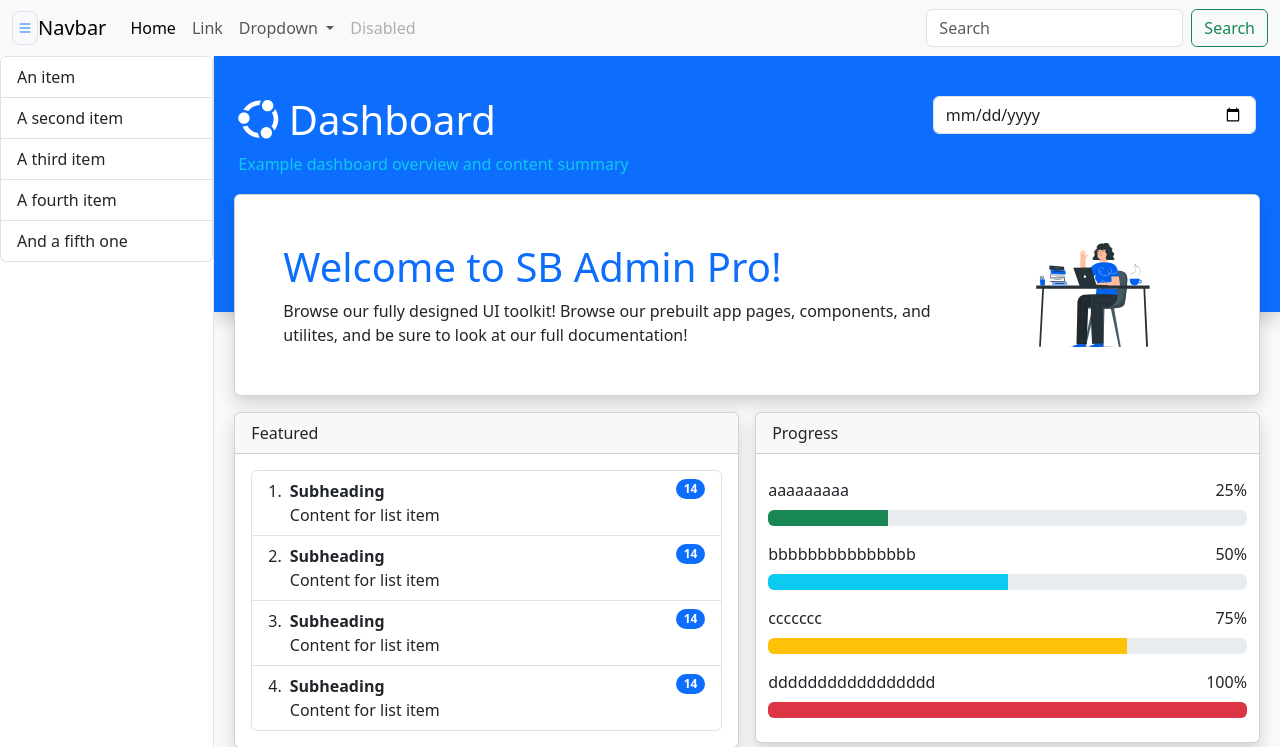
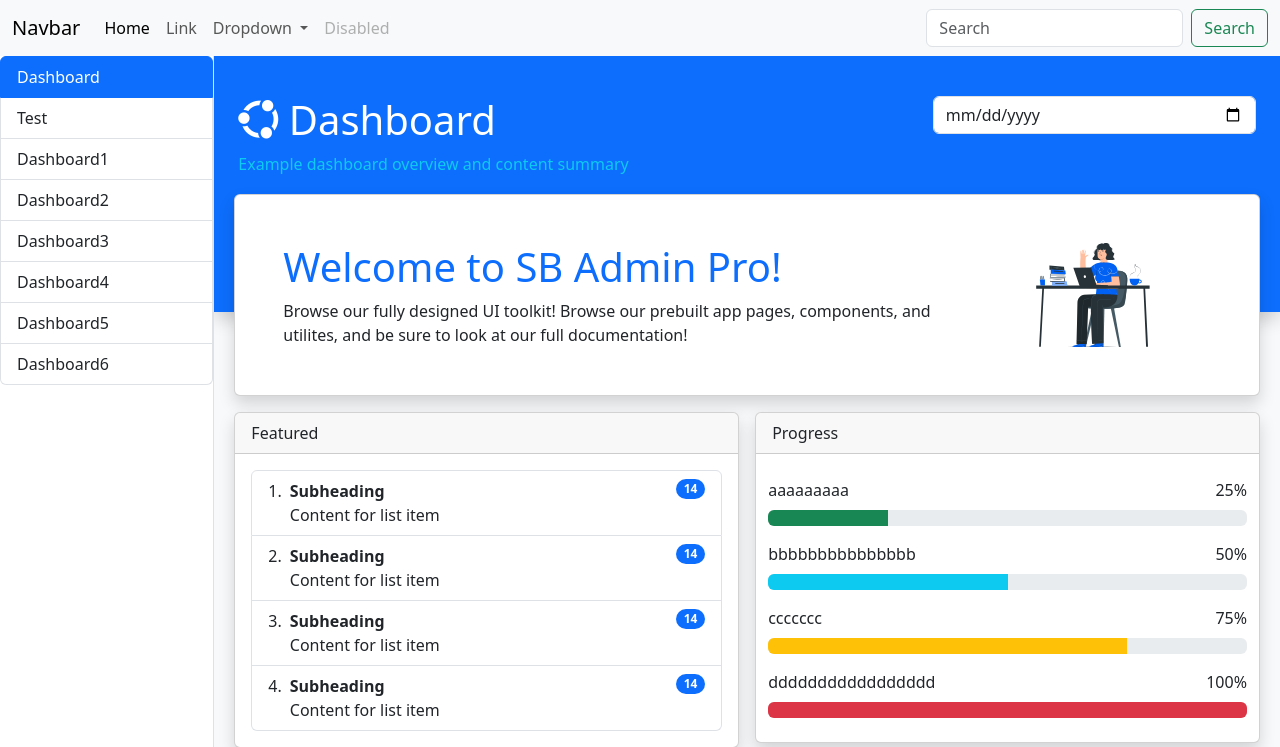
Before and after one commit to khomsunt/pcu, a PHP site: page /main in a window 1280 px wide. Shown: the top 747 px of the page. Run offline with PHP 8.4, Linux system fonts and the light colour scheme; some libraries are stand-ins or nearby versions.

Commit message:
link sidebar

```diff
--- /dev/null
+++ b/css/main.css
@@ -0,0 +1,3 @@
+.shadow-right {
+    box-shadow: rgba(0, 0, 0, 0.45) 0px 25px 20px -20px;
+}
--- a/js/function.js
+++ b/js/function.js
@@ -1,4 +1,5 @@
 function loadPage(url, target, params = {}) {
+    $("#" + target).html('<div class="d-flex justify-content-center p-1"><div class="spinner-border text-primary" role=" status "></div></div>');
     $.ajax({method: "POST", url: url, data: params}).done(function (msg) {
         $("#" + target).html(msg);
     });
--- a/main/chart01.php
+++ b/main/chart01.php
@@ -3,8 +3,7 @@
 </div>
 
 <script>
-const ctx = document.getElementById('myChart01');
-new Chart(ctx, {
+new Chart($("#myChart01"), {
     type: 'bar',
     data: {
         labels: ['Red', 'Blue', 'Yellow', 'Green', 'Purple', 'Orange'],
--- a/main/chart02.php
+++ b/main/chart02.php
@@ -3,7 +3,7 @@
 </div>
 
 <script>
-const data = {
+var data = {
     labels: ['2563', '2564', '2565', '2566'],
     datasets: [{
         label: 'Dataset 1',
--- a/main/index.php
+++ b/main/index.php
@@ -9,6 +9,7 @@
     <link href="https://cdn.jsdelivr.net/npm/bootstrap@5.3.0-alpha3/dist/css/bootstrap.min.css" rel="stylesheet"
         integrity="sha384-KK94CHFLLe+nY2dmCWGMq91rCGa5gtU4mk92HdvYe+M/SXH301p5ILy+dN9+nJOZ" crossorigin="anonymous">
     <link rel="stylesheet" href="https://cdn.datatables.net/1.13.4/css/jquery.dataTables.css" />
+    <link rel="stylesheet" href="../css/main.css">
     <script src="https://ajax.googleapis.com/ajax/libs/jquery/3.6.4/jquery.min.js"></script>
     <script src="../js/function.js"></script>
     <script src="https://cdn.jsdelivr.net/npm/chart.js@4.2.1/dist/chart.umd.min.js"></script>
--- a/main/sidebar.php
+++ b/main/sidebar.php
@@ -1,7 +1,32 @@
-<ul class="list-group pt-2">
-    <li class="list-group-item">An item</li>
-    <li class="list-group-item">A second item</li>
-    <li class="list-group-item">A third item</li>
-    <li class="list-group-item">A fourth item</li>
-    <li class="list-group-item">And a fifth one</li>
-</ul>
+<div class="sidebar-btn list-group pt-2">
+    <a href="#" class="list-group-item list-group-item-action active" url="../main/dashbord.php"
+        target_div="display">Dashboard</a>
+    <a href="#" class="list-group-item list-group-item-action" url="../main/test.php" target_div="display">Test</a>
+    <a href="#" class="list-group-item list-group-item-action" url="../main/test.php"
+        target_div="display">Dashboard1</a>
+    <a href="#" class="list-group-item list-group-item-action" url="../main/test.php"
+        target_div="display">Dashboard2</a>
+    <a href="#" class="list-group-item list-group-item-action" url="../main/test.php"
+        target_div="display">Dashboard3</a>
+    <a href="#" class="list-group-item list-group-item-action" url="../main/test.php"
+        target_div="display">Dashboard4</a>
+    <a href="#" class="list-group-item list-group-item-action" url="../main/test.php"
+        target_div="display">Dashboard5</a>
+    <a href="#" class="list-group-item list-group-item-action" url="../main/test.php"
+        target_div="display">Dashboard6</a>
+</div>
+<script>
+$(function() {
+    loadPage("../main/dashbord.php", "display");
+    $(document).on("click touchstart", ".sidebar-btn > a", function(e) {
+        e.preventDefault();
+        setActiveSidebar($(this));
+        loadPage($(this).attr("url"), $(this).attr("target_div"));
+    });
+})
+
+function setActiveSidebar(this_btn) {
+    $(".sidebar-btn > a").removeClass("active");
+    $(this_btn).addClass("active");
+}
+</script>
--- /dev/null
+++ b/main/test.php
@@ -0,0 +1,5 @@
+Test page<br>
+Test page<br>
+Test page<br>
+Test page<br>
+Test page<br>
--- a/main/topbar.php
+++ b/main/topbar.php
@@ -1,8 +1,5 @@
 <nav class="navbar navbar-expand-lg bg-body-tertiary fixed-top">
     <div class="container-fluid">
-        <a href="#" data-bs-target="#sidebar" data-bs-toggle="collapse"
-            class="border rounded-3 p-1 text-decoration-none"><i class="bi bi-list"></i></a>
-
         <a class="navbar-brand" href="#">Navbar</a>
         <button class="navbar-toggler" type="button" data-bs-toggle="collapse" data-bs-target="#navbarSupportedContent"
             aria-controls="navbarSupportedContent" aria-expanded="false" aria-label="Toggle navigation">
--- a/template/default.php
+++ b/template/default.php
@@ -1,10 +1,13 @@
 <div class="container-fluid p-0">
     <div class="row" style="margin:0; padding:0;">
         <div id="topbar" class="col-12 shadow"></div>
-        <div id="sidebar" class="col-sm-2 col-auto pt-5 px-0 collapse show collapse-horizontal overflow-hidden"
-            style="margin:0; padding:0; overflow:auto;"></div>
-        <div id="display" class="col-sm col pt-5 border-start bg-light overflow-auto" style="margin:0; padding:0;">
+        <div id="sidebar"
+            class="col-sm-2 col-auto pt-5 px-0 collapse show collapse-horizontal overflow-auto d-none d-lg-block"
+            style="margin:0; padding:0; height: 100vh;"></div>
+        <div id="display" class="col-sm col pt-5 border-start bg-light overflow-auto"
+            style="margin:0; padding:0; height: 100vh;">
         </div>
+
     </div>
 </div>
 
@@ -12,6 +15,5 @@
 $(function() {
     loadPage("../main/topbar.php", "topbar");
     loadPage("../main/sidebar.php", "sidebar");
-    loadPage("../main/dashbord.php", "display");
 })
 </script>
```
